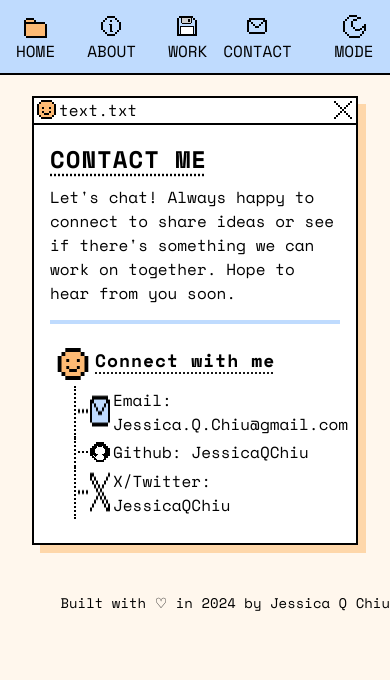
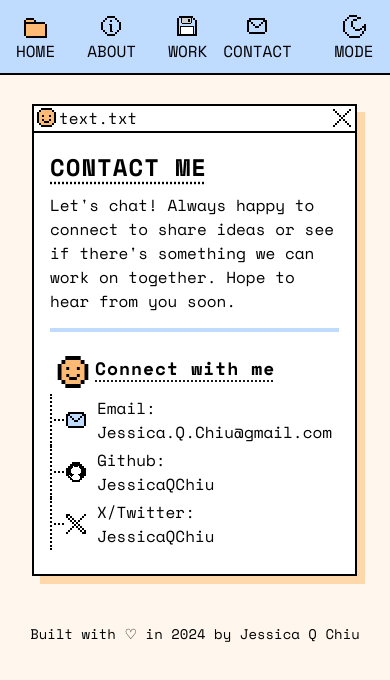
Before and after one commit to JessicaQChiu/jessica-q-chiu-portfolio, a Next.js app: page /contact in a window 390 px wide. Shown: the top 680 px of the page. Built offline with nearby package versions, Linux system fonts and the light colour scheme.

Commit message:
Fix xs mobile view

```diff
--- a/src/app/contact/page.tsx
+++ b/src/app/contact/page.tsx
@@ -13,11 +13,16 @@ const Contact = () => {
       </p>
       <hr />
       <div className="flex flex-row">
-        <Image src="/images/smiley-icon-47px.png" alt="Smiley face icon" width={45} height={45} />
+        <Image
+          src="/images/smiley-icon-47px.png"
+          alt="Smiley face icon"
+          width={45}
+          height={45}
+        />
         <h2>Connect with me</h2>
       </div>
       <ul className="dark:text-white">
-        <li className="flex ml-6 w-42 items-center border-l-2 border-dotted border-black dark:border-white hover:border-hidden active:text-white active:bg-teal-800">
+        <li className="flex sm:ml-6 w-42 items-center border-l-2 border-dotted border-black dark:border-white hover:border-hidden active:text-white active:bg-teal-800">
           <Link
             href="mailto:jessica.q.chiu@gmail.com"
             className="flex row w-full border-2 border-white dark:border-zinc-900 hover:border-dotted hover:border-black dark:hover:border-white hover:pl-0.5"
@@ -27,19 +32,21 @@ const Contact = () => {
               alt="envelope icon"
               width={35}
               height={25}
-              className="dark:hidden"
+              className="dark:hidden mr-2 object-contain"
             />
             <Image
               src="/images/mail-icon-dark.png"
               alt="envelope icon"
               width={35}
               height={25}
-              className="hidden dark:flex"
+              className="hidden dark:flex mr-2 object-contain"
             />
-            Email: Jessica.Q.Chiu@gmail.com
+            Email:
+            <br />
+            Jessica.Q.Chiu@gmail.com
           </Link>
         </li>
-        <li className="flex ml-6 w-42 items-center border-l-2 border-dotted border-black dark:border-white hover:border-hidden active:text-white active:bg-teal-800">
+        <li className="flex sm:ml-6 w-42 items-center border-l-2 border-dotted border-black dark:border-white hover:border-hidden active:text-white active:bg-teal-800">
           <Link
             href="https://github.com/JessicaQChiu"
             className="flex row w-full border-2 border-white dark:border-zinc-900 hover:border-dotted hover:border-black dark:hover:border-white hover:pl-0.5"
@@ -49,19 +56,21 @@ const Contact = () => {
               alt="Logo"
               width={35}
               height={25}
-              className="dark:hidden"
+              className="dark:hidden  mr-2 object-contain"
             />
             <Image
               src="/images/github-icon-dark.png"
               alt="envelope icon"
               width={35}
               height={25}
-              className="hidden dark:flex"
+              className="hidden dark:flex  mr-2 object-contain"
             />
-            Github: JessicaQChiu
+            Github:
+            <br />
+            JessicaQChiu
           </Link>
         </li>
-        <li className="flex ml-6 w-42 items-center border-l-2 border-dotted border-black dark:border-white hover:border-hidden active:text-white active:bg-teal-800">
+        <li className="flex sm:ml-6 w-42 items-center border-l-2 border-dotted border-black dark:border-white hover:border-hidden active:text-white active:bg-teal-800">
           <Link
             href="https://twitter.com/JessicaQChiu"
             className="flex row w-full border-2 border-white dark:border-zinc-900 hover:border-dotted hover:border-black dark:hover:border-white hover:pl-0.5"
@@ -71,16 +80,18 @@ const Contact = () => {
               alt="Logo"
               width={35}
               height={25}
-              className="dark:hidden"
+              className="dark:hidden mr-2 object-contain"
             />
             <Image
               src="/images/xtwitter-icon-dark.png"
               alt="envelope icon"
               width={35}
               height={25}
-              className="hidden dark:flex"
+              className="hidden dark:flex mr-2 object-contain"
             />
-            X/Twitter: JessicaQChiu
+            X/Twitter:
+            <br />
+            JessicaQChiu
           </Link>
         </li>
       </ul>
--- a/src/app/layout.tsx
+++ b/src/app/layout.tsx
@@ -50,12 +50,12 @@ export default function RootLayout({
       <ThemeProvider attribute="class" defaultTheme="light" enableSystem>
         <div className="flex justify-center pt-16 min-h-screen text-black dark:bg-zinc-800">
           <SidebarNav />
-          <div className="flex flex-col md:ml-6 lg:ml-20 mb-12">
-            <div className="max-w-2xl md:max-w-md lg:max-w-xl m-8 md:m-0 dark:text-white bg-white dark:bg-zinc-900 border-2 border-black dark:border-teal-600 shadow-[8px_8px_0px_0px_#fed7aa] dark:shadow-[5px_5px_0px_0px_#a8a29e]">
+          <div className="flex flex-col mt-2 md:ml-6 lg:ml-20 mb-12">
+            <div className="w-5/6 xs:max-w-2xl md:max-w-md lg:max-w-xl m-8 md:m-0 dark:text-white bg-white dark:bg-zinc-900 border-2 border-black dark:border-teal-600 shadow-[8px_8px_0px_0px_#fed7aa] dark:shadow-[5px_5px_0px_0px_#a8a29e]">
               <Titlebar />
               <div className="px-2 pb-4">{children}</div>
             </div>
-            <p className="mt-4 text-end text-sm dark:text-white">Built with ♡ in 2024 by Jessica Q Chiu</p>
+            <p className="mt-4 text-center md:text-start text-sm dark:text-white">Built with ♡ in 2024 by Jessica Q Chiu</p>
           </div>
         </div>
         </ThemeProvider>
--- a/tailwind.config.ts
+++ b/tailwind.config.ts
@@ -4,8 +4,8 @@ module.exports = {
   purge: ['./src/**/*.tsx'],
   theme: {
     screens: {
-      'xs': '350px',
-      'sm': '640px',
+      'xs': '359px',
+      'sm': '500px',
       'md': '768px',
       'lg': '1024px',
       'xl': '1280px',
```
